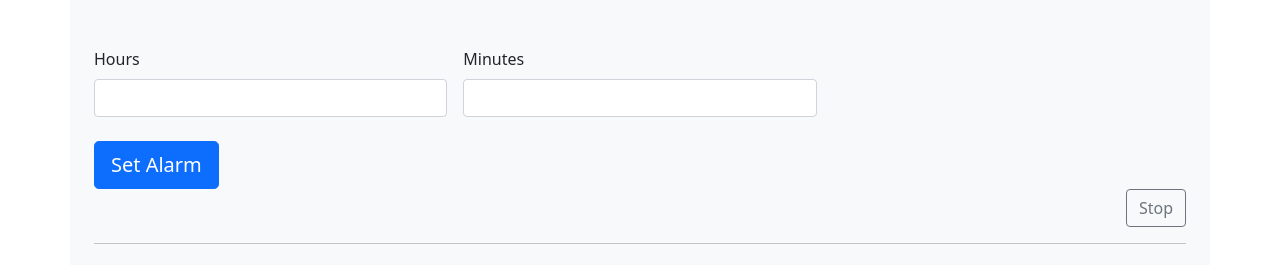
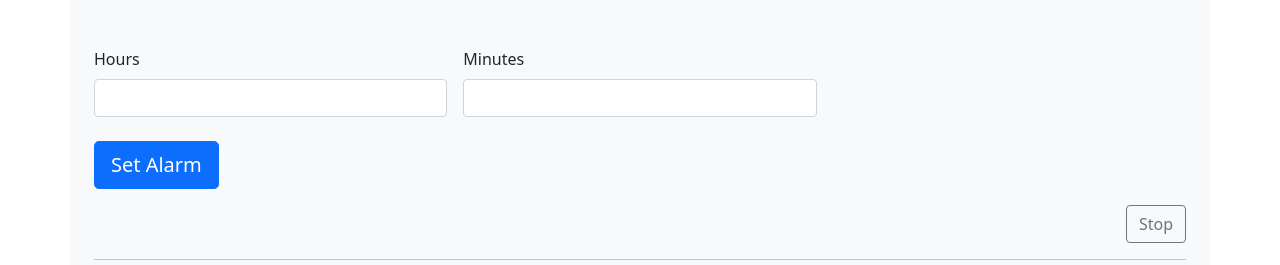
Before and after one commit to Pratheek-7/alarm.github.io, a plain HTML site: page index.html in a window 1280 px wide. Shown: the part 129-394 px from the top of the page. Drawn offline with nearby package versions, Linux system fonts and the light colour scheme.

Commit message:
committed

```diff
--- a/index.html
+++ b/index.html
@@ -31,7 +31,7 @@
 
     <button type="button" id="btn" class="btn btn-primary btn-lg">Set Alarm</button>
 
-    <div class="d-md-flex justify-content-md-end">
+    <div class="d-md-flex my-3 justify-content-md-end">
     <button type="submit" id="submitid" class="btn btn-outline-secondary">Stop</button></div>
     <hr>
 
```
